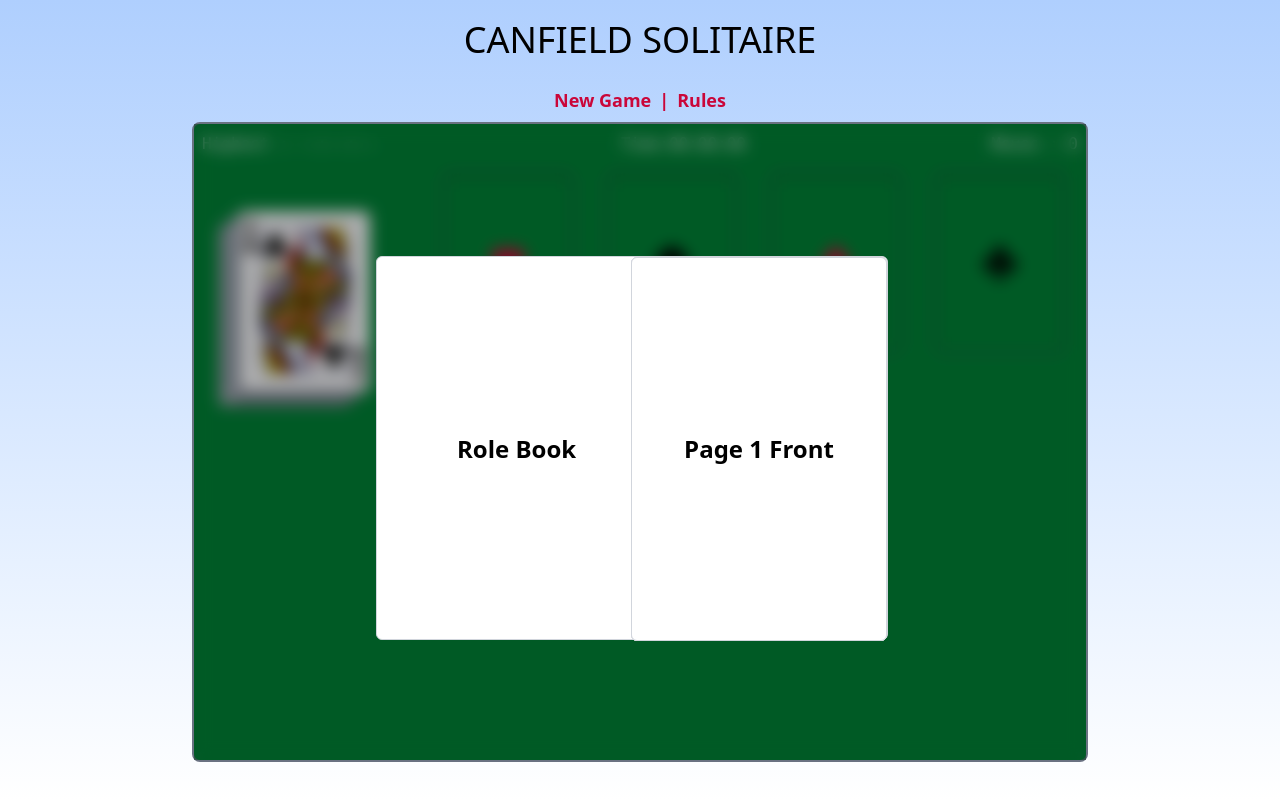
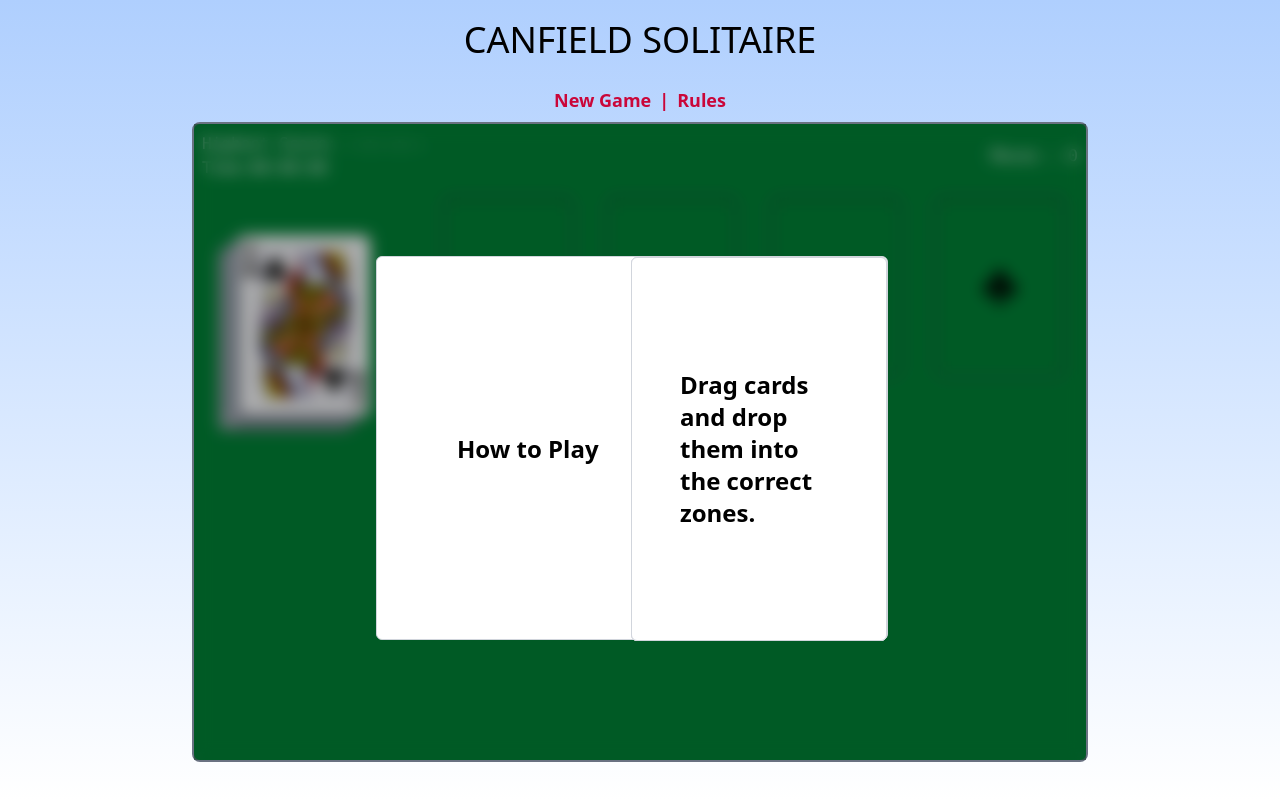
Before and after one commit to JatinJoshi2304/solitaire, a React (Vite) app: page / in a window 1280 px wide. Both pictures are taken after a click on the button "Rules". Built offline with nearby package versions, Linux system fonts and the light colour scheme.

Commit message:
Added comments and Role book content

```diff
--- a/src/components/RuleBookComponent.tsx
+++ b/src/components/RuleBookComponent.tsx
@@ -20,7 +20,7 @@ const RuleBookComponent = ({ closeModal }: any) => {
             </span>
             <Book />
             <span className="absolute z-0 top-44 left-20 text-2xl font-semibold">
-              Role Book
+              How to Play
             </span>
           </div>
         </div>
--- a/src/components/pageComponent.tsx
+++ b/src/components/pageComponent.tsx
@@ -67,11 +67,11 @@ const Page = ({
         }
       }}
     >
-      <div className="absolute w-full h-full backface-hidden bg-white border border-gray-300 rounded-md flex items-center justify-center text-2xl font-semibold">
-        {page.front}
+      <div className="absolute w-full h-full backface-hidden bg-white border border-gray-300 rounded-md flex items-center justify-center text-2xl font-semibold  ">
+        <span className="mx-12">{page.front}</span>
       </div>
       <div className="absolute w-full h-full backface-hidden bg-gray-100 border border-gray-300 rounded-md flex items-center justify-center text-2xl font-semibold transform rotate-y-180">
-        {page.back}
+        <span className="mx-12">{page.back}</span>
       </div>
     </div>
   );
@@ -79,10 +79,21 @@ const Page = ({
 
 const Book = () => {
   const pages: PageType[] = [
-    { id: 1, front: "Page 1 Front", back: "Page 1 Back" },
-    { id: 2, front: "Page 2 Front", back: "Page 2 Back" },
-    { id: 3, front: "Page 3 Front", back: "Page 3 Back" },
-    { id: 4, front: "Page 4 Front", back: "Page 4 Back" },
+    {
+      id: 1,
+      front: "Drag cards and drop them into the correct zones.",
+      back: "Flip book pages to reveal more content or hidden cards.",
+    },
+    {
+      id: 2,
+      front: "Use strategy or memory to match or sort cards.",
+      back: "Complete all tasks to win the game.",
+    },
+    {
+      id: 3,
+      front: "Have fun and explore each page carefully!",
+      back: "You can only move one card at a time—plan your moves wisely!",
+    },
   ];
 
   const [flippedPages, setFlippedPages] = useState<number[]>([]);
--- a/src/pages/PlaySection.tsx
+++ b/src/pages/PlaySection.tsx
@@ -22,7 +22,7 @@ const PlaySection = () => {
   const [time, setTime] = useState(0);
   const [isPaused, setIsPaused] = useState(false);
   const [isGameOver, setIsGameOver] = useState(false);
-  const [isGameWon, setIsGameWon] = useState(false);
+  // const [isGameWon, setIsGameWon] = useState(false);
   const [isGameStarted, setIsGameStarted] = useState(false);
   const [isGameRestarted, setIsGameRestarted] = useState(false);
   const [createDeck, setCreateDeck] = useState(false);
@@ -44,7 +44,7 @@ const PlaySection = () => {
     { rank: "Q", value: 12 },
     { rank: "K", value: 13 },
   ];
-
+  //Create deck
   useEffect(() => {
     const newDeck: Card[] = [];
 
@@ -63,6 +63,7 @@ const PlaySection = () => {
     setDeck(newDeck);
   }, [createDeck]);
 
+  //Timer
   useEffect(() => {
     if (isGameStarted && !isPaused && !isGameOver) {
       const interval = setInterval(() => {
@@ -73,6 +74,7 @@ const PlaySection = () => {
     }
   }, [isGameStarted, isPaused, isGameOver]);
 
+  //Highest Score
   useEffect(() => {
     if (deck.length === 0 && isGameStarted && !isGameOver) {
       setIsGameOver(true);
@@ -91,16 +93,17 @@ const PlaySection = () => {
     setShowRuleBook(close);
   };
 
+  //Check if all cards are in their respective suit if yes then game over
   useEffect(() => {
     if (
       heartCards.length === 13 &&
       diamondCards.length === 13 &&
       clubCards.length === 13 &&
       spadeCards.length === 13 &&
-      isGameStarted &&
-      !isGameWon
+      isGameStarted
+      // &&      !isGameWon
     ) {
-      setIsGameWon(true);
+      // setIsGameWon(true);
       setIsGameOver(true);
     }
   }, [
@@ -109,9 +112,10 @@ const PlaySection = () => {
     clubCards,
     spadeCards,
     isGameStarted,
-    isGameWon,
+    // isGameWon,
   ]);
 
+  //Random Card
   useEffect(() => {
     if (deck.length > 0) {
       const random = deck[Math.floor(Math.random() * deck.length)];
@@ -121,6 +125,7 @@ const PlaySection = () => {
     }
   }, [deck]);
 
+  //Restart Game
   useEffect(() => {
     if (isGameRestarted) {
       setDeck([]);
@@ -134,12 +139,13 @@ const PlaySection = () => {
       setTime(0);
       setIsPaused(false);
       setIsGameOver(false);
-      setIsGameWon(false);
+      // setIsGameWon(false);
       setIsGameStarted(false);
       setIsGameRestarted(false);
     }
   }, [isGameRestarted]);
 
+  // back card
   const backCard: Card = {
     suit: "Back",
     rank: "B",
@@ -148,6 +154,7 @@ const PlaySection = () => {
     img: "/playing-cards/back.svg",
   };
 
+  // Dropzone handlers
   const handleDrop = (suit: string) => (item: { card: Card }) => {
     const { card } = item;
 
@@ -215,8 +222,9 @@ const PlaySection = () => {
         }`}
       >
         <div className="flex w-full justify-between items-center text-white p-2">
+          <div className="flex flex-col">
             <span className="font-mono">
-            Highest :{" "}
+              Highest Score:{" "}
               {highestScore === 1000000
                 ? "--:--:--"
                 : `${String(Math.floor(highestScore / 3600)).padStart(
@@ -233,6 +241,7 @@ const PlaySection = () => {
               {String(Math.floor((time % 3600) / 60)).padStart(2, "0")}:
               {String(time % 60).padStart(2, "0")}
             </span>
+          </div>
 
           <span className="font-mono">Moves : {moves} </span>
         </div>
```
Lines whose indentation alone changed are shown as unchanged.
